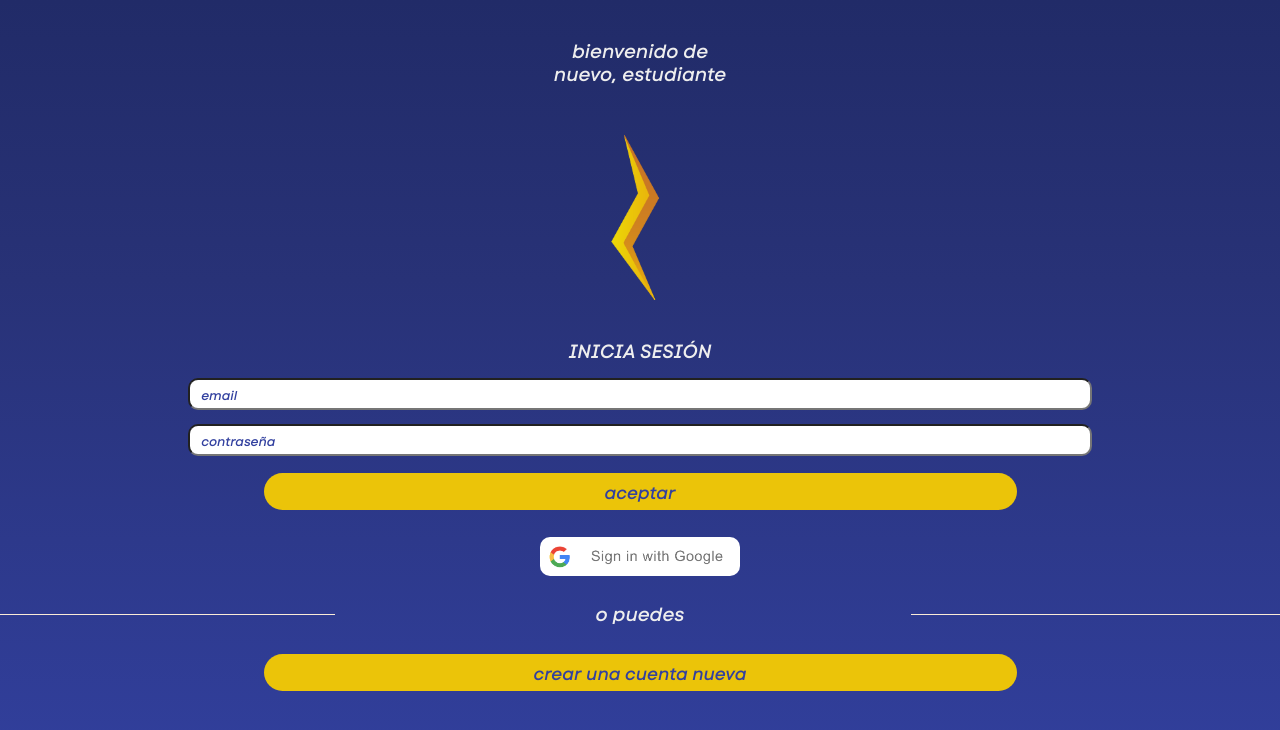
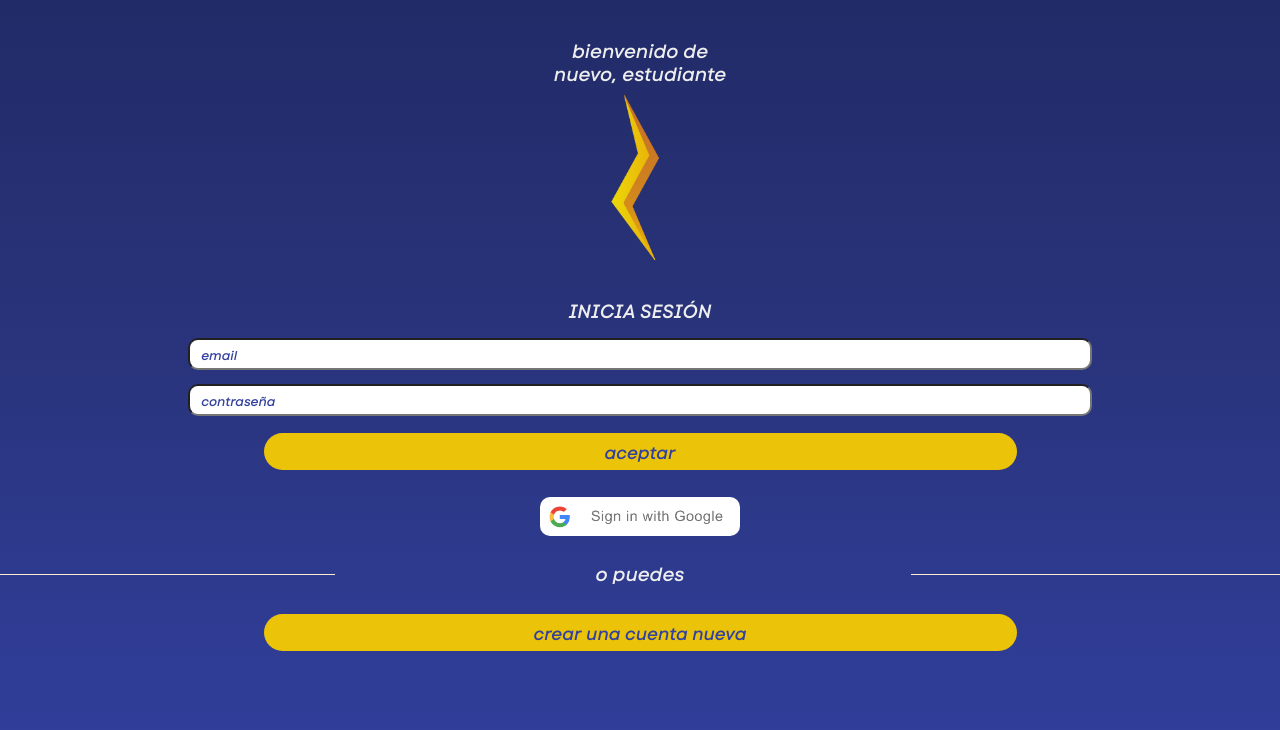
Before and after one commit to EstebanXP/proyectoFlash, a Vue app: page /login in a window 1280 px wide. Shown: the top 730 px of the page. Built offline with nearby package versions, Linux system fonts and the light colour scheme; no server answers.

Commit message:
login scroll
Ya scrollea el login

```diff
--- a/src/assets/css/main.css
+++ b/src/assets/css/main.css
@@ -5,13 +5,14 @@
     margin-left: -10%;
 }
 
-.back {
+div.back {
     height: 100%;
     position: fixed;
     top: 0;
     right: 0;
     bottom: 0;
     left: 0;
+    overflow-y: auto;
 }
 
 .pad-top {
@@ -113,7 +114,7 @@ div#reg-head {
 }
 
 .arrow-icon {
-    min-height: 120%;
+    min-height: 80%;
     margin-top: 3%;
     margin-left: 2%;
 }
--- a/src/views/Login.vue
+++ b/src/views/Login.vue
@@ -2,8 +2,8 @@
     <div class="container-fluid gradient back">
         <div class="login">
              <h1 class="pad-top title">bienvenido de<br>nuevo, estudiante</h1>
-        <div class="pad-top">
-                <img src="../assets/logo.png" style="width:11%; min-width:140px"  >
+            <div>
+                <img src="../assets/logo.png" style="width:11%; min-width:140px">
             </div>
 
             <!-- Esta es la parte de arriba del login, donde dice Login -->
@@ -33,8 +33,9 @@
         <!--Aqui empieza el boton de login con gmail-->
 
         <!--Aqui termina el boton de login con gmail-->
+        <div>
+            <br><br>
         </div>
-        <div>
     </div>
 </template>
 
```
